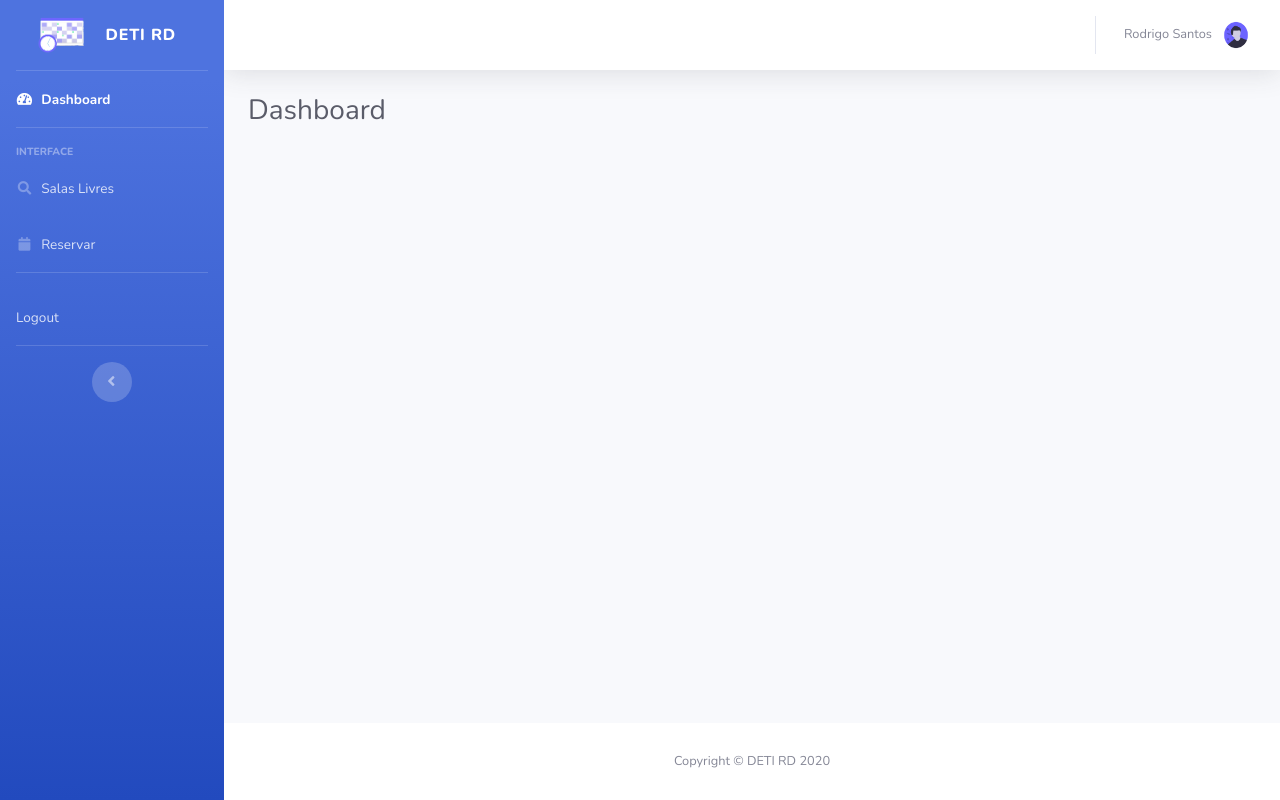
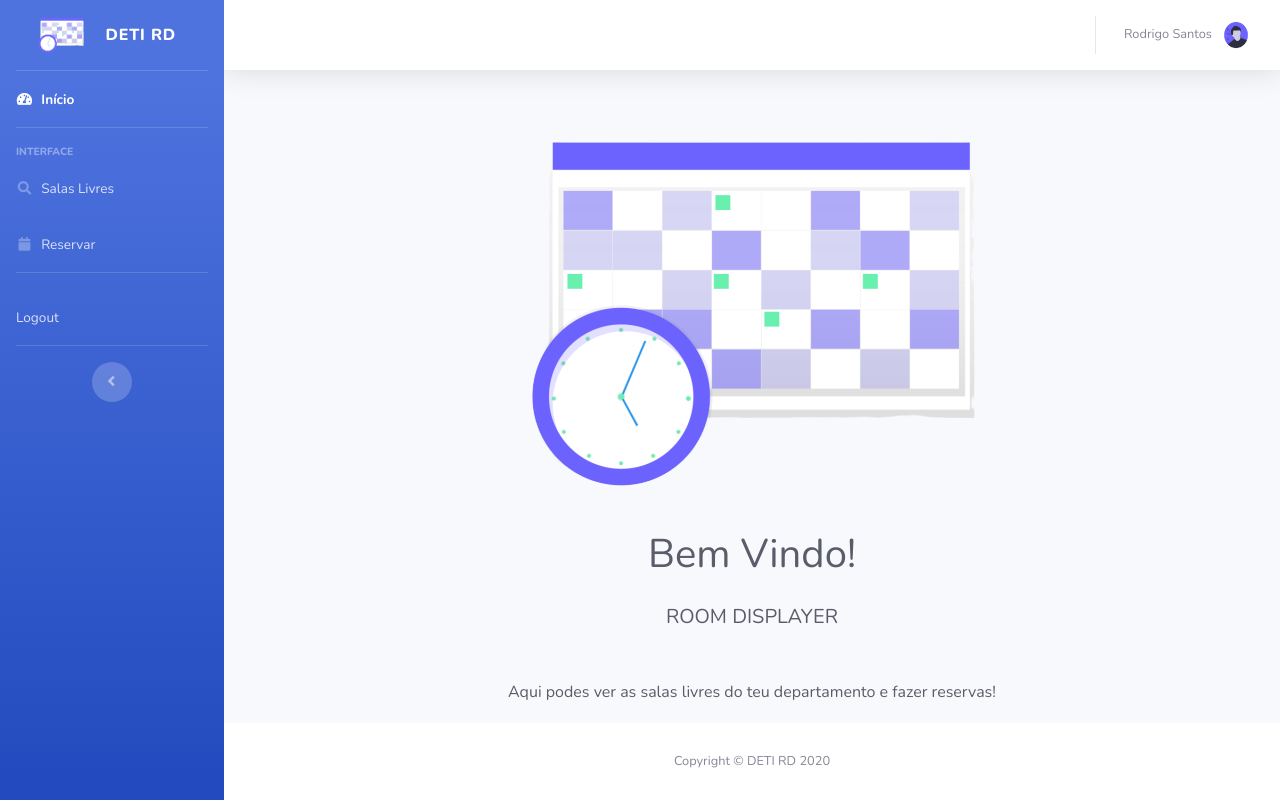
Before and after one commit to RodrigoSantosgit/web_app, a Django app: page /home/ in a window 1280 px wide. Run offline with Django 3.2, Linux system fonts and the light colour scheme; some libraries are stand-ins or nearby versions.

Commit message:
main page and some small changes

```diff
--- a/room_displayer_project/room_displayer_app/templates/depart_salas.html
+++ b/room_displayer_project/room_displayer_app/templates/depart_salas.html
@@ -45,7 +45,7 @@
       <li class="nav-item active">
         <a class="nav-link" href="{% url 'index' %}">
           <i class="fas fa-fw fa-tachometer-alt"></i>
-          <span>Dashboard</span></a>
+          <span>Início</span></a>
       </li>
 
       <!-- Divider -->
--- a/room_displayer_project/room_displayer_app/templates/departamentos.html
+++ b/room_displayer_project/room_displayer_app/templates/departamentos.html
@@ -45,7 +45,7 @@
       <li class="nav-item active">
         <a class="nav-link" href="{% url 'index' %}">
           <i class="fas fa-fw fa-tachometer-alt"></i>
-          <span>Dashboard</span></a>
+          <span>Início</span></a>
       </li>
 
       <!-- Divider -->
--- a/room_displayer_project/room_displayer_app/templates/departamentos_reserva.html
+++ b/room_displayer_project/room_displayer_app/templates/departamentos_reserva.html
@@ -45,7 +45,7 @@
       <li class="nav-item active">
         <a class="nav-link" href="{% url 'index' %}">
           <i class="fas fa-fw fa-tachometer-alt"></i>
-          <span>Dashboard</span></a>
+          <span>Início</span></a>
       </li>
 
       <!-- Divider -->
--- a/room_displayer_project/room_displayer_app/templates/horario.html
+++ b/room_displayer_project/room_displayer_app/templates/horario.html
@@ -45,7 +45,7 @@
       <li class="nav-item active">
         <a class="nav-link" href="{% url 'index' %}">
           <i class="fas fa-fw fa-tachometer-alt"></i>
-          <span>Dashboard</span></a>
+          <span>Início</span></a>
       </li>
 
       <!-- Divider -->
--- a/room_displayer_project/room_displayer_app/templates/index.html
+++ b/room_displayer_project/room_displayer_app/templates/index.html
@@ -45,7 +45,7 @@
       <li class="nav-item active">
         <a class="nav-link" href="{% url 'index' %}">
           <i class="fas fa-fw fa-tachometer-alt"></i>
-          <span>Dashboard</span></a>
+          <span>Início</span></a>
       </li>
 
       <!-- Divider -->
@@ -150,15 +150,18 @@
         <!-- Begin Page Content -->
         <div class="container-fluid">
 
-          <!-- Page Heading -->
-          <div class="d-sm-flex align-items-center justify-content-between mb-4">
-            <h1 class="h3 mb-0 text-gray-800">Dashboard</h1>
+          <div class="text-center align-items-center justify-content-betwen">
+
+            {% load static %}
+            <img src="{% static 'img/ico.png' %}"></img>
+
+            <h1 class="h1 mb-0 text-gray-800">Bem Vindo!</h1>
+
+            </br>
+
+            <p class="lead text-gray-800 mb-5">ROOM DISPLAYER</p>
+            <p class="text-gray-800 mb-0">Aqui podes ver as salas livres do teu departamento e fazer reservas!</p>
           </div>
-
-
-
-
-
 
 		    </div>
         <!-- /.container-fluid -->
--- a/room_displayer_project/room_displayer_app/templates/sala_event.html
+++ b/room_displayer_project/room_displayer_app/templates/sala_event.html
@@ -45,7 +45,7 @@
       <li class="nav-item active">
         <a class="nav-link" href="{% url 'index' %}">
           <i class="fas fa-fw fa-tachometer-alt"></i>
-          <span>Dashboard</span></a>
+          <span>Início</span></a>
       </li>
 
       <!-- Divider -->
--- a/room_displayer_project/room_displayer_app/templates/salas.html
+++ b/room_displayer_project/room_displayer_app/templates/salas.html
@@ -45,7 +45,7 @@
       <li class="nav-item active">
         <a class="nav-link" href="{% url 'index' %}">
           <i class="fas fa-fw fa-tachometer-alt"></i>
-          <span>Dashboard</span></a>
+          <span>Início</span></a>
       </li>
 
       <!-- Divider -->
--- a/room_displayer_project/room_displayer_app/views.py
+++ b/room_displayer_project/room_displayer_app/views.py
@@ -56,7 +56,7 @@ def room_event(request, room_id):
 def book(request):
     context = {
 	}
-    return render(request, 'departamentos.html', context=context)
+    return render(request, 'reserva.html', context=context)
 
 ######################################################################################
 
@@ -106,12 +106,13 @@ def check_room_event(rid, time):
     for e in events:
         sd = e.Start_date
         ed = e.End_date
-        if int(sd.strftime("%H")) <= hora:
-            if int(ed.strftime("%H")) > hora:
-                return False
-            elif int(ed.strftime("%H")) == hora:
-                if int(ed.strftime("%M")) > int(time.strftime("%M")):
+        if int(sd.strftime("%w")) == int(time.strftime("%w")):
+            if int(sd.strftime("%H")) <= hora:
+                if int(ed.strftime("%H")) > hora:
                     return False
+                elif int(ed.strftime("%H")) == hora:
+                    if int(ed.strftime("%M")) > int(time.strftime("%M")):
+                        return False
 
 
     return True
```
